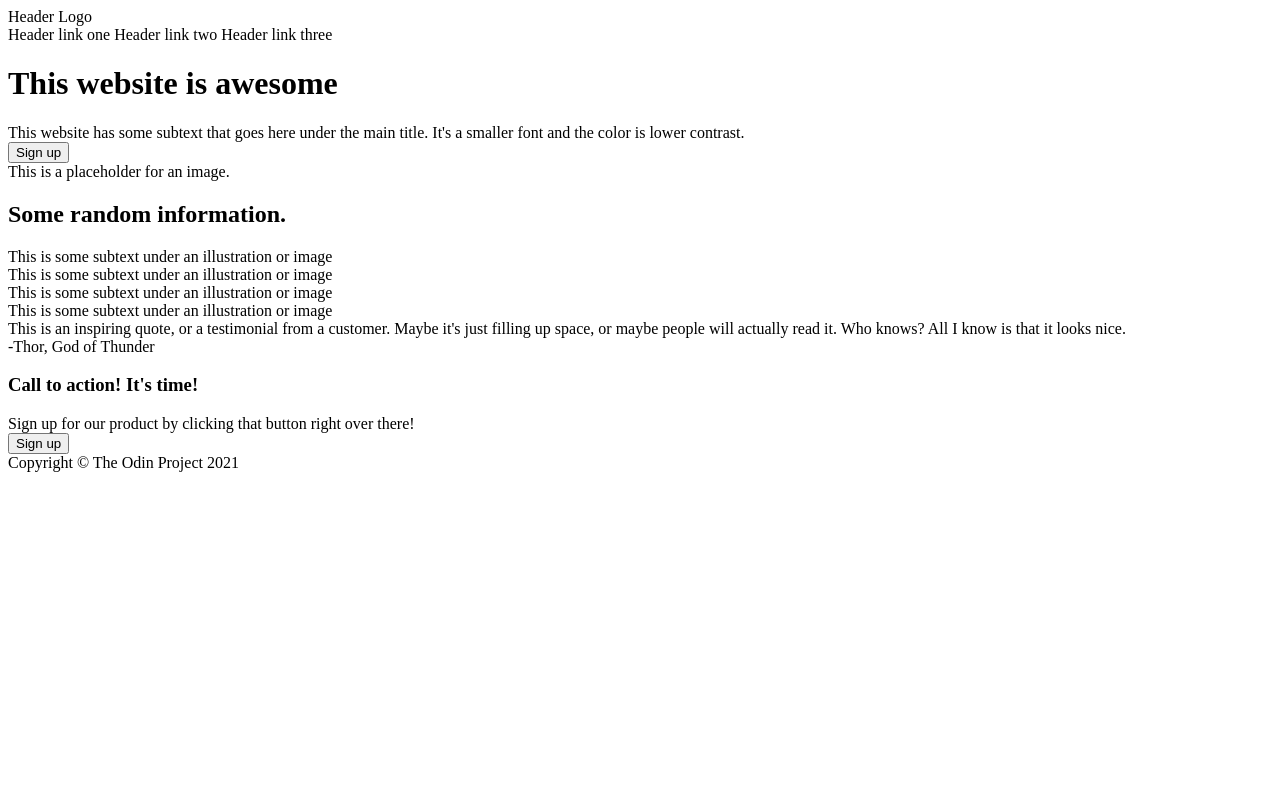
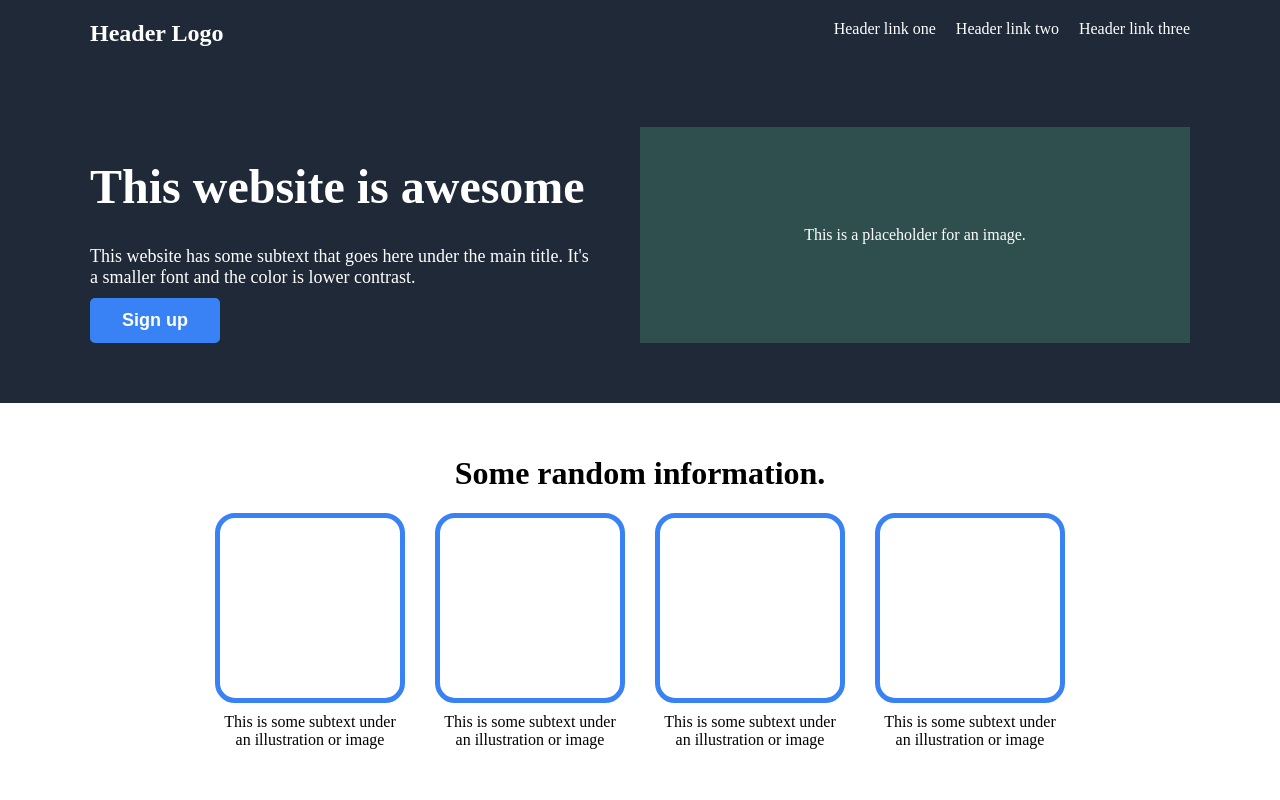
Before and after one commit to TerryDutton/Odin-Landing-Page, a plain HTML site: page index.html in a window 1280 px wide. Shown: the top 800 px of the page. Drawn offline with Linux system fonts and the light colour scheme.

Commit message:
Did styling

```diff
--- a/index.html
+++ b/index.html
@@ -4,7 +4,8 @@
     <meta charset="UTF-8">
     <meta http-equiv="X-UA-Compatible" content="IE=edge">
     <meta name="viewport" content="width=device-width, initial-scale=1.0">
-    <title>Document</title>
+    <link href="styles.css" rel="stylesheet">
+    <title>My awesome webpage template</title>
 </head>
 <body>
     <div class="header">
@@ -31,7 +32,7 @@
         </div>
     </div>
     <div class="section-2">
-        <h2>Some random information.</h2>
+        <h1>Some random information.</h1>
         <div class="card-container">
             <div class="card">
                 <div class="card-image"></div>
@@ -72,7 +73,7 @@
     <div class="section-4">
         <div class="cta-container">
             <div class="cta-text">
-                <h3>Call to action! It's time!</h3>
+                <h2>Call to action! It's time!</h2>
                 <span>Sign up for our product by clicking that button right over there!</span>
             </div>
             <button>Sign up</button>
--- /dev/null
+++ b/styles.css
@@ -0,0 +1,162 @@
+:root {
+    --padding-left-right: 90px;
+    --dark-background: #1f2937;
+    --grey: #e5e7eb;
+    --blue: #3882f6;
+}
+
+body {
+    margin: 0;
+}
+
+button {
+    font-size: 18px;
+    font-weight: bold;
+    border-radius: 5px;
+    padding: 10px 30px;
+    color: white;
+    background-color: var(--blue);
+}
+
+.header {
+    display: flex;
+    padding: 20px var(--padding-left-right);
+}
+
+.header, .section-1, .footer {
+    background-color: var(--dark-background);
+    color: white;
+}
+
+.section-1 {
+    display: flex;
+    padding: 60px var(--padding-left-right);
+}
+
+.section-1 h1 {
+    font-size: 48px;
+    font-weight: 900;
+}
+
+.section-1 button {
+    border: 2px solid var(--blue);
+}
+
+.subtitle-text {
+    font-size: 18px;
+    padding-right: 40px;
+    margin-bottom: 10px;
+}
+
+.header-logo {
+    flex: 1;
+    font-size: 24px;
+    font-weight: 900;
+}
+
+.header-links {
+    display: flex;
+    gap: 20px;
+}
+
+.image-placeholder {
+    background-color: darkslategray;
+    color: white;
+}
+
+.sign-up-card {
+    display: flex;
+    flex-direction: column;
+    flex: 1;
+    align-items: flex-start;
+}
+
+.image-placeholder {
+    display: flex;
+    flex: 1;
+    justify-content: center;
+    align-items: center;
+}
+
+.section-2 {
+    text-align: center;
+    padding: 30px 100px var(--padding-left-right);
+}
+
+.section2 h1 {
+    font-weight: 900;
+}
+
+.card-container {
+    display: flex;
+    justify-content: center;
+    gap: 40px;
+}
+
+.card {
+    --card-width: 180px;
+    display: flex;
+    flex-direction: column;
+    align-items: center;
+    width: var(--card-width);
+}
+
+.card-image {
+    height: var(--card-width);
+    width: var(--card-width);
+    border: 5px solid var(--blue);
+    border-radius: 20px;
+    margin-bottom: 10px;
+}
+
+.section-3 {
+    padding: 100px 200px;
+    background-color: var(--grey);
+}
+
+.quote-text {
+    font-size: 36px;
+    font-style: italic;
+    font-weight: light;
+    color: #1f2937;
+}
+
+.quote-attribution {
+    text-align: right;
+    font-weight: bold;
+    font-size: 24px;
+}
+
+.section-4 {
+    padding: 100px;
+}
+
+.cta-container {
+    background-color: var(--blue);
+    border-color: var(--blue);
+    border-radius: 10px;
+    padding: 50px 150px;
+    color: white;
+    display: flex;
+    align-items: center;
+}
+
+.cta-text {
+    flex: 1
+}
+
+.cta-container h2 {
+    margin: 0;
+}
+
+.cta-container button {
+    border: 2px solid white;
+}
+
+.footer {
+    padding: 30px;
+    display: flex;
+    justify-content: center;
+    align-items: center;
+    font-size: 18px;
+}
```
